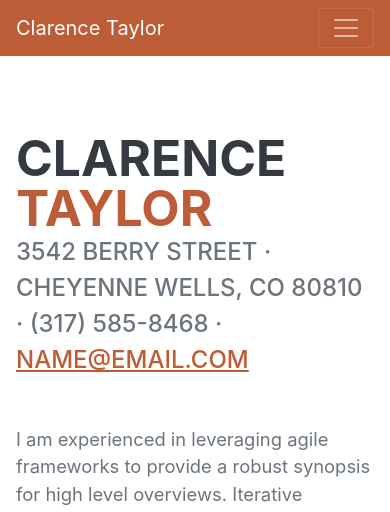
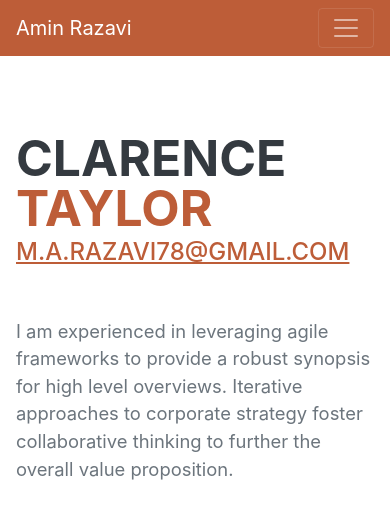
Before and after one commit to aminrazavi78/aminrazavi78.github.io, a plain HTML site: page index.html in a window 390 px wide. Shown: the top 512 px of the page. Drawn offline with nearby package versions, Linux system fonts and the light colour scheme; a web font is replaced by a local one.

Commit message:
change name

```diff
--- a/index.html
+++ b/index.html
@@ -19,7 +19,7 @@
         <!-- Navigation    -->
         <nav class="navbar navbar-expand-lg navbar-dark bg-primary fixed-top" id="sideNav">
             <a class="navbar-brand js-scroll-trigger" href="#page-top">
-                <span class="d-block d-lg-none">Clarence Taylor</span>
+                <span class="d-block d-lg-none">Amin Razavi</span>
                 <span class="d-none d-lg-block"><img class="img-fluid img-profile rounded-circle mx-auto mb-2" src="assets/img/profile.jpg" alt="..." /></span>
             </a>
             <button class="navbar-toggler" type="button" data-bs-toggle="collapse" data-bs-target="#navbarResponsive" aria-controls="navbarResponsive" aria-expanded="false" aria-label="Toggle navigation"><span class="navbar-toggler-icon"></span></button>
@@ -44,8 +44,7 @@
                         <span class="text-primary">Taylor</span>
                     </h1>
                     <div class="subheading mb-5">
-                        3542 Berry Street · Cheyenne Wells, CO 80810 · (317) 585-8468 ·
-                        <a href="mailto:name@email.com">name@email.com</a>
+                        <a href="mailto:name@email.com">m.a.razavi78@gmail.com</a>
                     </div>
                     <p class="lead mb-5">I am experienced in leveraging agile frameworks to provide a robust synopsis for high level overviews. Iterative approaches to corporate strategy foster collaborative thinking to further the overall value proposition.</p>
                     <div class="social-icons">
```
